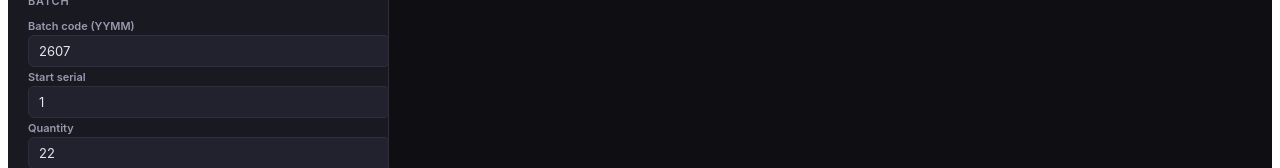
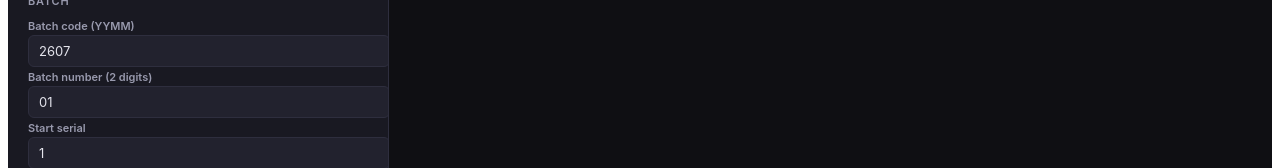
Before and after one commit to Bann001/hr-sticker, a React (Vite) app: page / in a window 1280 px wide. Shown: the part 165-333 px from the top of the page. Built offline with nearby package versions, Linux system fonts and the light colour scheme; no server answers; the database is empty.

Commit message:
BT number format: YYMMBB+serial, add batch number field

```diff
--- a/src/components/BatchConfig.tsx
+++ b/src/components/BatchConfig.tsx
@@ -14,12 +14,13 @@ export function BatchConfig({ product, layout, onGenerate, disabled }: Props) {
   const yy = String(now.getFullYear()).slice(2);
   const mm = String(now.getMonth() + 1).padStart(2, '0');
   const [batchCode, setBatchCode] = useState(`${yy}${mm}`);
+  const [batchNum, setBatchNum] = useState('01');
   const [startSerial, setStartSerial] = useState(1);
   const [quantity, setQuantity] = useState(22);
   const [generating, setGenerating] = useState(false);
 
   function generateBT(serial: number): string {
-    return `${batchCode}${String(serial).padStart(5, '0')}`;
+    return `${batchCode}${batchNum}${String(serial).padStart(5, '0')}`;
   }
 
   function handlePreview() {
@@ -91,6 +92,15 @@ export function BatchConfig({ product, layout, onGenerate, disabled }: Props) {
         maxLength={4}
       />
 
+      <label style={styles.label}>Batch number (2 digits)</label>
+      <input
+        style={styles.input}
+        value={batchNum}
+        onChange={e => setBatchNum(e.target.value.replace(/\D/g, '').slice(0, 2))}
+        placeholder="01"
+        maxLength={2}
+      />
+
       <label style={styles.label}>Start serial</label>
       <input
         style={styles.input}
--- a/src/utils/renderSticker.ts
+++ b/src/utils/renderSticker.ts
@@ -93,7 +93,7 @@ export function renderSticker(
   ctx.font = `bold ${FONT_BT * ppt}px ${fonts.bt}`;
   ctx.textAlign = 'right';
   ctx.fillText(
-    `BT: ${String(data.serial).padStart(5, '0')}`,
+    `BT: ${data.bt_number}`,
     (xMm + wMm - PAD) * pmm,
     (yMm + bottomY) * pmm,
   );
```
